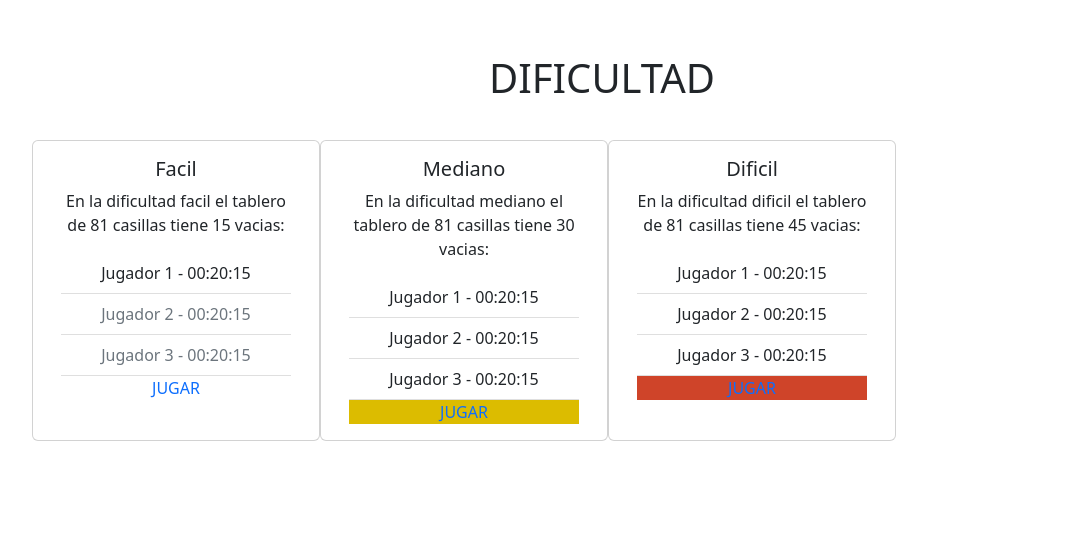
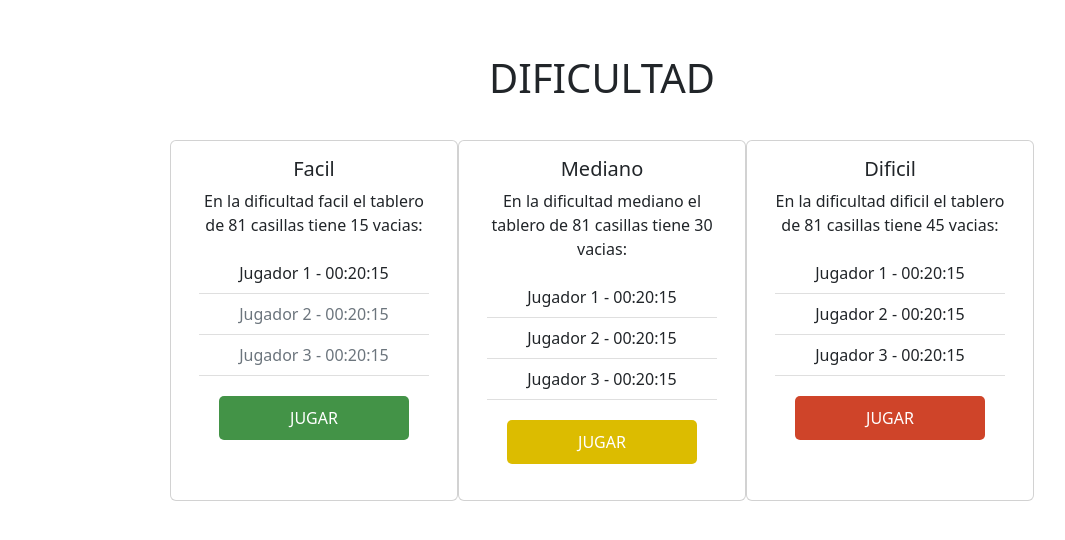
Before and after one commit to LeonardoVilte/Sudoku, a Spring app: page /thymeleaf/home in a window 1280 px wide. Shown: the part 56-596 px from the top of the page, without its empty margins (38-1103 px from the left). Run offline with Thymeleaf, Linux system fonts and the light colour scheme; the template is opened without the code that fills it, so the values that code supplies are empty; some libraries are stand-ins or nearby versions.

Commit message:
Arreglo de estilos home/Sudoku

```diff
--- a/src/main/webapp/WEB-INF/views/thymeleaf/home.html
+++ b/src/main/webapp/WEB-INF/views/thymeleaf/home.html
@@ -23,7 +23,7 @@
 <div class="image-fondo cabecera">
   <h1 class="text-center" style="padding: 30px;">DIFICULTAD</h1>
 </div>
-<div class="container">
+<div class="content">
   <div class="row justify-content-center">
     <div class="card text-center" style="width: 18rem">
       <div class="card-body">
--- a/src/main/webapp/resources/core/css/main.css
+++ b/src/main/webapp/resources/core/css/main.css
@@ -9,30 +9,14 @@
 .navbar-brand{
     margin:0 2rem;
 }
-.container{
+.conten{
     display: flex;
 }
 main {
     font-family: Arial, sans-serif;
     text-align: center;
 }
-<<<<<<< HEAD
 
-.sudoku-container {
-    display: inline-block;
-    margin-bottom: 20px;
-}
-.timer-container {
-    margin: 1rem 3.9rem;
-    padding: 10px 20px;
-}
-.timer {
-    margin: 10px;
-    padding: 10px 20px;
-    font-size: 20px;
-}
-=======
->>>>>>> e919dee6ef86f82bcbdf6b6b0b544034e4d64b2f
 .button {
     cursor: pointer;
     margin: 20px;
@@ -44,7 +28,7 @@
     display: inline-block;
     background-color: #dcbc00;
 }
-<<<<<<< HEAD
+
 .button-container {
     margin-top: 20px;
 }
@@ -52,8 +36,7 @@
     margin-top: 20px;
 }
 
-=======
->>>>>>> e919dee6ef86f82bcbdf6b6b0b544034e4d64b2f
+
 
 .verde {
     background-color: #439347;
@@ -82,28 +65,5 @@
 
 a {
     text-decoration: none;
-<<<<<<< HEAD
+
 }
-
-#sudoku-table {
-    border-collapse: collapse;
-}
-
-#sudoku-table td {
-    border: 1px solid #000;
-    width: 30px;
-    height: 30px;
-    text-align: center;
-}
-
-/* Oscurecer los bordes de cada región 3x3 */
-#sudoku-table td:nth-child(3n), /* selecciona cada tercera columna */
-#sudoku-table tr:nth-child(3n) td /* selecciona cada tercera fila y sus celdas */ {
-    border-right: 2px solid #000;
-    border-bottom: 2px solid #000;
-}
-
-
-=======
-}
->>>>>>> e919dee6ef86f82bcbdf6b6b0b544034e4d64b2f
```
Also changed, not shown: pom.xml (+0 -9 lines), src/main/webapp/resources/core/css/juegoSudokuEstilos.css (+10 -0 lines).
